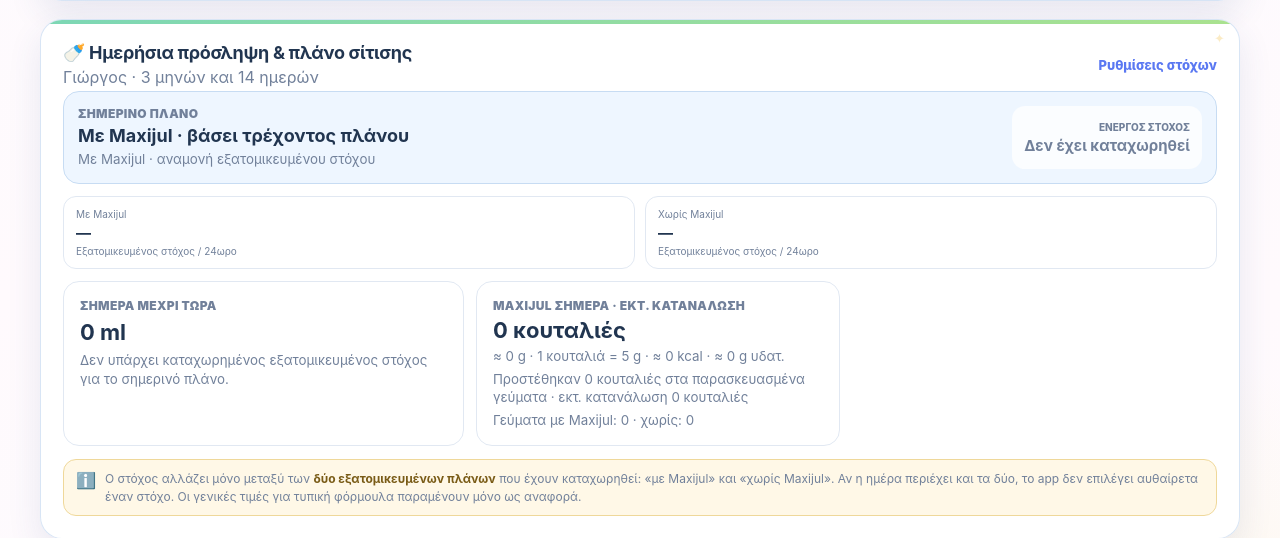
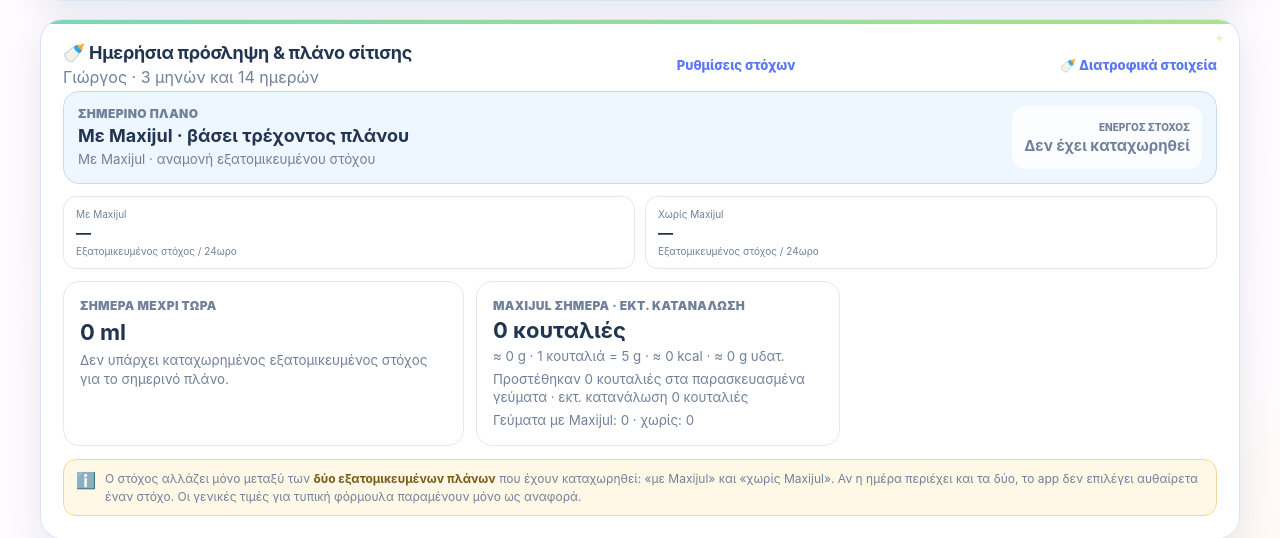
Before and after one commit to MichalisMichael26/giorgos-health, a Django app: page / in a window 1280 px wide. Shown: the part 1344-1882 px from the top of the page. Run offline with Django 5.2, Linux system fonts and the light colour scheme; the visitor is signed in with stand-in values (Sample User, id 1); data comes from the database, SQL or seed files in the repository; data that the repository does not hold is empty; parts of the project's set-up code (start-up, migrations or seed data) failed here and were passed over; some libraries are stand-ins or nearby versions.

Commit message:
Link powder nutrition reference in Giorgos Health

```diff
--- a/templates/dashboard.html
+++ b/templates/dashboard.html
@@ -254,6 +254,7 @@
             <p class="muted">{{ profile.name }} · {{ milk_guide.age.display }}</p>
         </div>
         <a href="{% url 'child_profile_edit' %}">Ρυθμίσεις στόχων</a>
+        <a href="{% url 'formula_nutrition' %}">🍼 Διατροφικά στοιχεία</a>
     </div>
 
     <div class="feeding-mode-card
```
